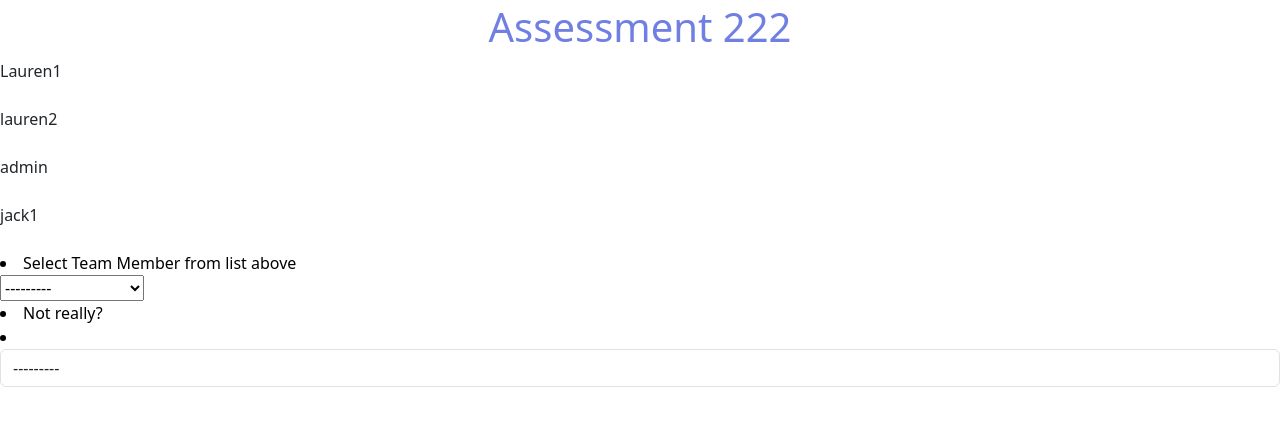
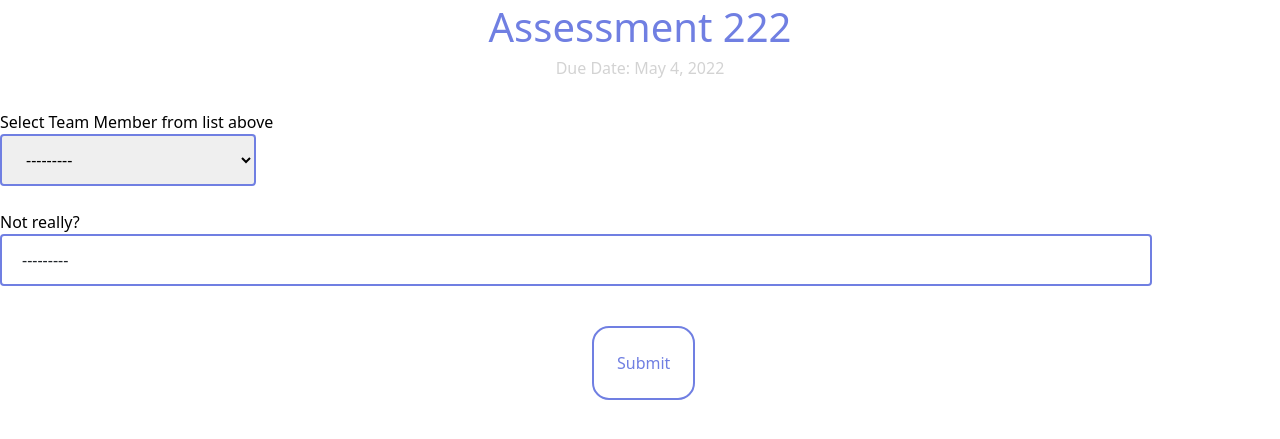
Before and after one commit to leenaaahmed/newinstance, a Django app: page /view_assessment/222/ in a window 1280 px wide. Shown: the part 93-532 px from the top of the page. Run offline with Django 4.2, Linux system fonts and the light colour scheme; a user stored in the database is signed in; data comes from the database, SQL or seed files in the repository; both versions use the stored data as it was after the commit; some libraries are stand-ins or nearby versions.

Commit message:
next styling version -- adding due dates, time stamps, helper text, buttons, etc

```diff
--- a/peerAssessment/peerAssessmentApp/forms.py
+++ b/peerAssessment/peerAssessmentApp/forms.py
@@ -79,17 +79,17 @@
 class CassessForm(ModelForm):
     class Meta:
         model = Cassess
-        fields = ('assess_number', 'due_date', 'publish_date', 'course')
+        fields = ('assess_number', 'publish_date', 'due_date','course')
         labels = {
             'assess_number': '',
+            'publish_date': '',
             'due_date': '',
-            'publish_date': '',
             'course': '',
         }
         widgets = {
             'assess_number': forms.TextInput(attrs={'class': 'form-control', 'placeholder': 'Assessment Number'}),
+            'publish_date': forms.TextInput(attrs={'class': 'forms-control','placeholder': 'Publish Date'}),
             'due_date': forms.TextInput(attrs={'class': 'form-control', 'placeholder': 'Due Date'}),
-            'publish_date': forms.TextInput(attrs={'class': 'forms-control','placeholder': 'Publish Date'}),
             'course': forms.Select(attrs={'class': 'forms-control','placeholder': 'Course'}),
         }
 
--- a/peerAssessment/peerAssessmentApp/models.py
+++ b/peerAssessment/peerAssessmentApp/models.py
@@ -76,9 +76,9 @@
 
 ##Cassess object
 class Cassess(models.Model):
-    assess_number = models.CharField(max_length = 6, null = True)
-    due_date= models.DateField(max_length = 1, null = True)
-    publish_date = models.DateField(max_length = 1, null = True)
+    assess_number = models.CharField(max_length = 6, null = True, help_text='* 6 Digits')
+    publish_date = models.DateField(max_length = 1, null = True, help_text='* MM/DD/YYYY')
+    due_date= models.DateField(max_length = 1, null = True, help_text='* MM/DD/YYYY')
     course = models.ForeignKey(Course, on_delete=models.CASCADE, default = 3)
 
     def __str__(self):
--- a/peerAssessment/peerAssessmentApp/templates/add_course.html
+++ b/peerAssessment/peerAssessmentApp/templates/add_course.html
@@ -65,7 +65,7 @@
             margin-top: 1em;
             position: relative;
             margin-right: 1em;
-            margin-left: 35em;
+            margin-left: 37em;
             border-radius: 17px;
             background-color: transparent;
             border: solid 2px #707FE2;
--- a/peerAssessment/peerAssessmentApp/templates/add_professor.html
+++ b/peerAssessment/peerAssessmentApp/templates/add_professor.html
@@ -83,7 +83,7 @@
             margin-top: 1em;
             position: relative;
             margin-right: 1em;
-            margin-left: 34em;
+            margin-left: 37em;
             border-radius: 17px;
             background-color: transparent;
             border: solid 2px #707FE2;
--- a/peerAssessment/peerAssessmentApp/templates/add_teams.html
+++ b/peerAssessment/peerAssessmentApp/templates/add_teams.html
@@ -168,7 +168,6 @@
     <div class = "form-container" style ="margin-left: 5em;">
     {% csrf_token %}
   <div class ="form-container" style="margin-left: 30em;">
-    <br/>
     <a href = "/Dashboards/prodashboard" style="color: black;"><button type ="submit" class="btn-success" >Return To Dashboard</a></button>
     </div>
 
--- a/peerAssessment/peerAssessmentApp/templates/view_assessment.html
+++ b/peerAssessment/peerAssessmentApp/templates/view_assessment.html
@@ -31,19 +31,50 @@
 		}
 		li{
 			color: black;
+			list-style-type: none;
 		}
+	input[type=text]{
+        position: relative;
+        display: block;
+        width: 50%;
+        padding: 12px 20px;
+        box-sizing: border-box;
+        border: 2px solid #707FE2;
+        border-radius: 4px;
+    }
+    select{
+		position: relative;
+        display: block;
+        width: 20%;
+        padding: 12px 20px;
+        box-sizing: border-box;
+        border: 2px solid #707FE2;
+        border-radius: 4px;
+    }
+	.form-control{
+		position: relative;
+        display: block;
+        width: 90%;
+        padding: 12px 20px;
+        box-sizing: border-box;
+        border: 2px solid #707FE2;
+        border-radius: 4px;
+	}
+	h2{
+		text-align: center;
+		color: lightgray;
+		font-size: medium;
+	}
 	</style>
 </head>
 <h1> Assessment {{assessment}}</h1>
-
 <form action="" method = POST>
 	{% csrf_token %}
-	{%for users in team.memebers.all%}
-		{{users}}
-		<br> </br>
-	{% endfor %}
+	<h2>Due Date: {{assess.due_date}}</h2>
+</br>
 	<li> Select Team Member from list above </li>
 		{{formc.reviewee}}
+	<br/>
  	{% for q in question %}
  		{% if q.assessment == assess %}
  			<li> {{q}} </li>
@@ -52,15 +83,15 @@
   					<li> {{forma.mc}} </li>
   				{% endif %}
   			{% endfor %}
-
   			{% for c in oe %}
   				{% if c.question == q and c.response == '' %}
   					<li> {{formb.response}} </li>
-  					<input type = "submit" value="Submit" class= "btn-secondary" name = 'button'>
   				{% endif %}
   			{% endfor %}
+			  <br/>
   		{% endif %}
 	{% endfor %}
+	<input type = "submit" value="Submit" class= "btn-secondary" name = 'button'>
 </form>
 
 
```
Also changed, not shown: peerAssessment/peerAssessmentApp/templates/Dashboards/studashboard.html (+14 -6 lines), peerAssessment/peerAssessmentApp/templates/add_questions.html (+23 -2 lines), peerAssessment/peerAssessmentApp/templates/create_assessment.html (+27 -4 lines), peerAssessment/peerAssessmentApp/templates/view_courses.html (+4 -3 lines), peerAssessment/peerAssessmentApp/templates/view_responses.html (+3 -5 lines), peerAssessment/db.sqlite3, peerAssessment/peerAssessmentApp/migrations/0020_alter_course_students_alter_mcresponse_mc.py (added).
